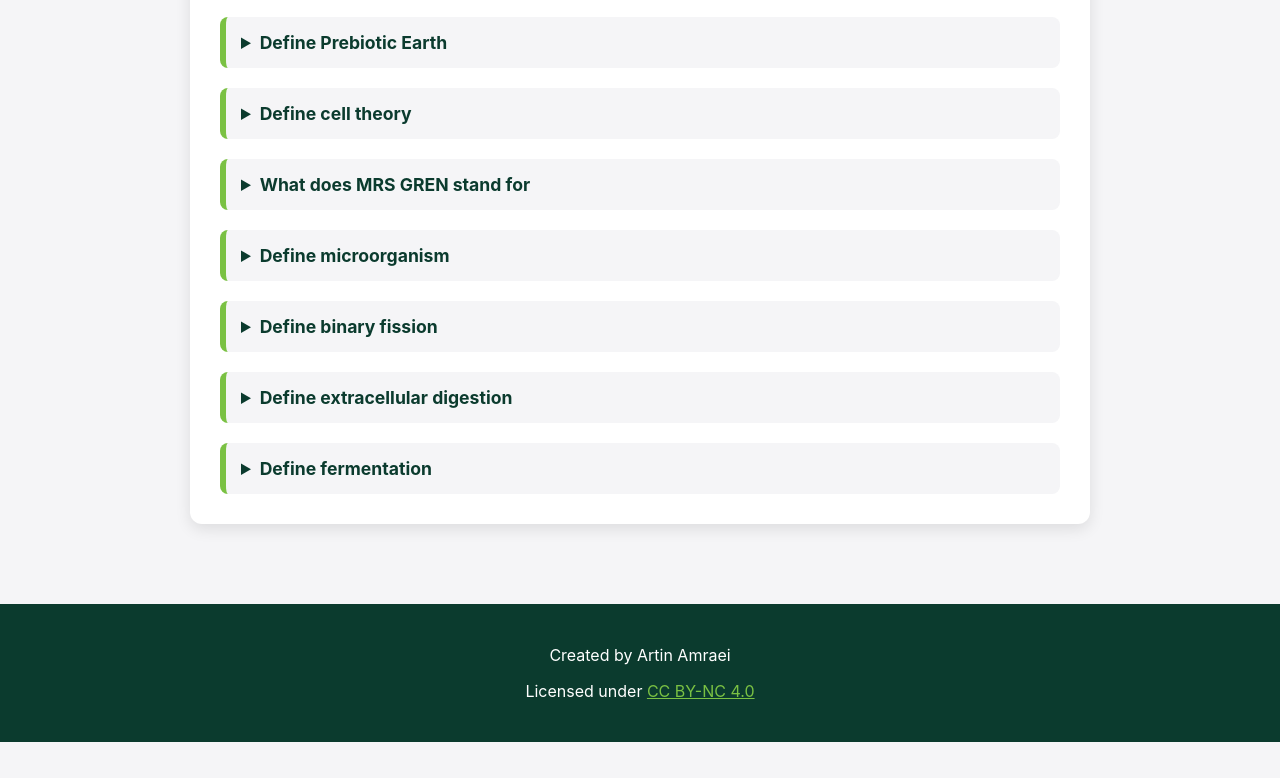
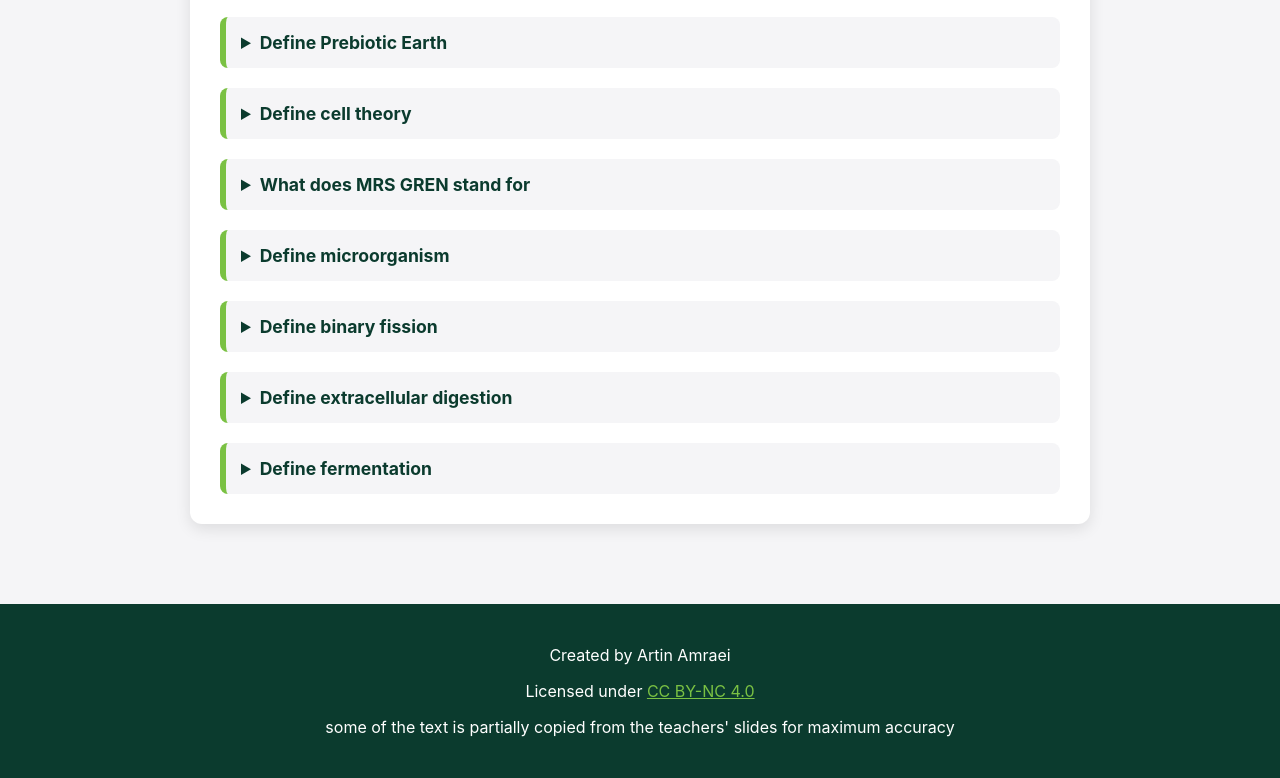
Before and after one commit to rangitot0/11.3-assesment, a plain HTML site: page flashcards.html in a window 1280 px wide. Shown: the part 765-1543 px from the top of the page. Before the commit the page ends 1507 px from the top, so only its background shows below. Drawn offline with Linux system fonts and the light colour scheme; a web font is replaced by a local one.

Commit message:
Add class notes attribution
Co-authored-by: Copilot <223556219+Copilot@users.noreply.github.com>

```diff
--- a/flashcards.html
+++ b/flashcards.html
@@ -145,6 +145,7 @@ makes ethanol and carbon dioxide.</p>
     <p>Created by Artin Amraei</p>
     <p>Licensed under
        <a href="https://creativecommons.org/licenses/by-nc/4.0/" target="_blank">CC BY-NC 4.0</a></p>
+       <p>some of the text is partially copied from the teachers' slides for maximum accuracy</p>
 </footer>
 
 </body>
```
Also changed, not shown: quiz.html (+1 -0 lines).
